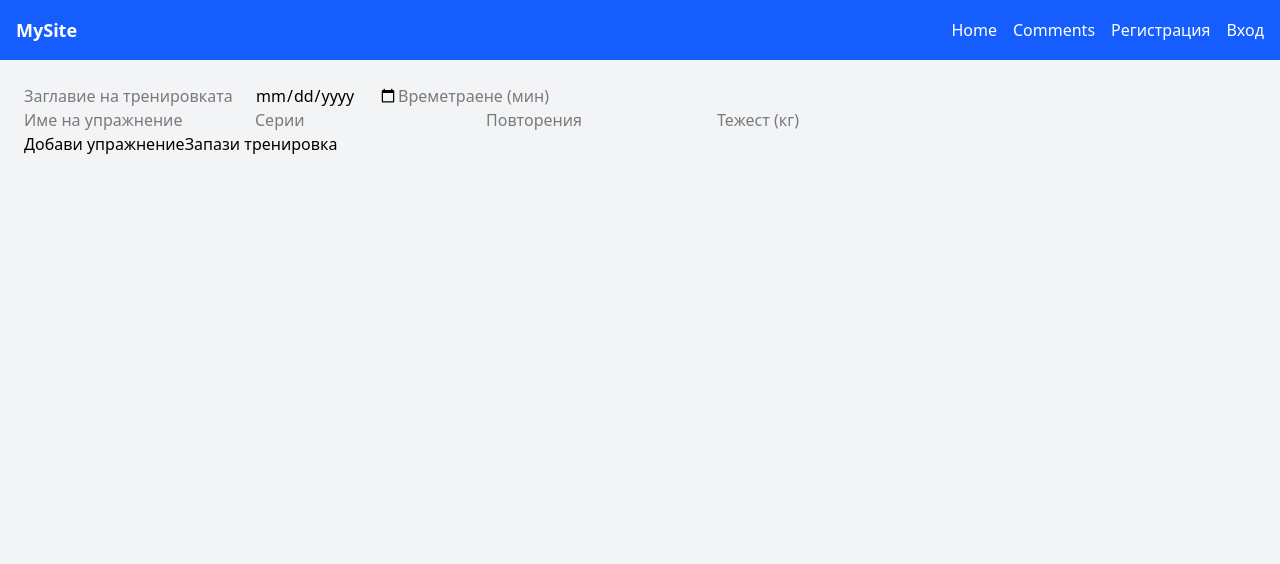
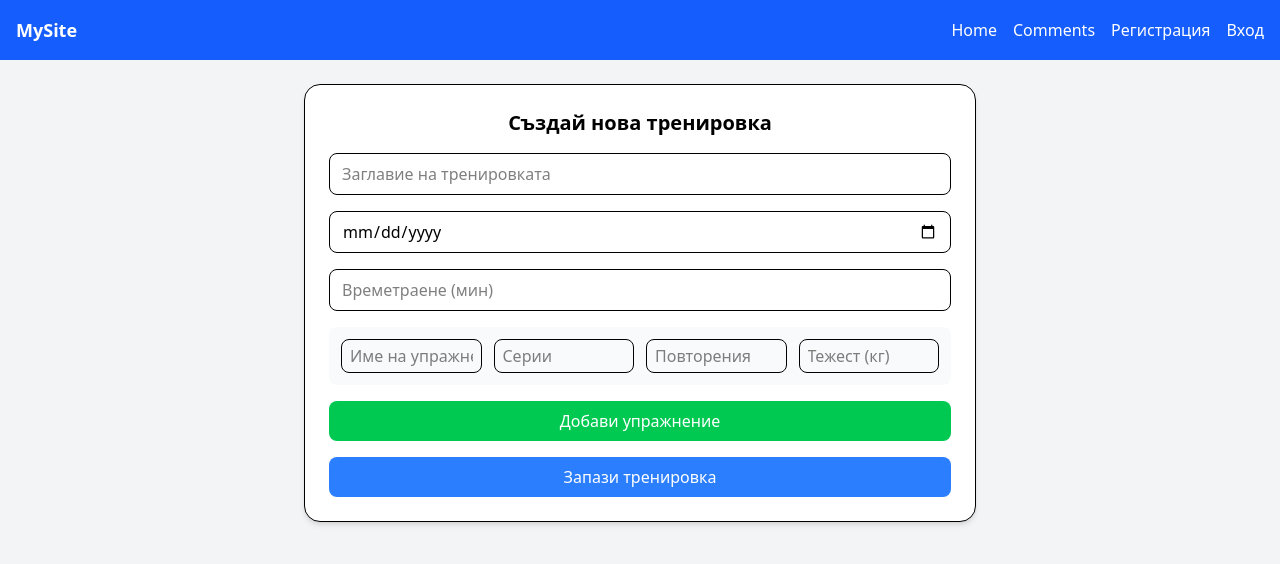
Before and after one commit to stefanRachev/fitlog-bg, a React (Vite) app: page /new-workout in a window 1280 px wide. Shown: the top 564 px of the page. Built offline with nearby package versions, Linux system fonts and the light colour scheme; no server answers.

Commit message:
refactor: NewWorkout page and feat styles

```diff
--- a/src/pages/NewWorkout.jsx
+++ b/src/pages/NewWorkout.jsx
@@ -20,40 +20,61 @@ function NewWorkout() {
 
   const handleSubmit = (e) => {
     e.preventDefault();
-    // Тук логика за запис във Firebase
-    console.log({ title, date, duration, exercises });
+    const workout = { title, date, duration, exercises };
+    console.log("Записана тренировка:", workout);
+
+
+
+    setTitle("");
+    setDate("");
+    setDuration("");
+    setExercises([{ name: "", sets: "", reps: "", weight: "" }]);
   };
 
   return (
-    <form onSubmit={handleSubmit}>
+    <form
+      onSubmit={handleSubmit}
+      className="w-full max-w-2xl mx-auto flex flex-col gap-4 p-4 md:p-6 border rounded-2xl bg-white shadow-md"
+    >
+      <h2 className="text-xl font-bold text-center">Създай нова тренировка</h2>
+
       <input
         type="text"
         placeholder="Заглавие на тренировката"
         value={title}
         onChange={(e) => setTitle(e.target.value)}
         required
+        className="border rounded-lg px-3 py-2 focus:outline-none focus:ring-2 focus:ring-blue-500"
       />
+
       <input
         type="date"
         value={date}
         onChange={(e) => setDate(e.target.value)}
         required
+        className="border rounded-lg px-3 py-2"
       />
+
       <input
         type="number"
         placeholder="Времетраене (мин)"
         value={duration}
         onChange={(e) => setDuration(e.target.value)}
+        className="border rounded-lg px-3 py-2"
       />
 
       {exercises.map((ex, i) => (
-        <div key={i}>
+        <div
+          key={i}
+          className="grid grid-cols-2 md:grid-cols-4 gap-3 bg-gray-50 p-3 rounded-lg"
+        >
           <input
             type="text"
             placeholder="Име на упражнение"
             value={ex.name}
             onChange={(e) => handleExerciseChange(i, "name", e.target.value)}
             required
+            className="border rounded-lg px-2 py-1"
           />
           <input
             type="number"
@@ -61,6 +82,7 @@ function NewWorkout() {
             value={ex.sets}
             onChange={(e) => handleExerciseChange(i, "sets", e.target.value)}
             required
+            className="border rounded-lg px-2 py-1"
           />
           <input
             type="number"
@@ -68,20 +90,32 @@ function NewWorkout() {
             value={ex.reps}
             onChange={(e) => handleExerciseChange(i, "reps", e.target.value)}
             required
+            className="border rounded-lg px-2 py-1"
           />
           <input
             type="number"
             placeholder="Тежест (кг)"
             value={ex.weight}
             onChange={(e) => handleExerciseChange(i, "weight", e.target.value)}
+            className="border rounded-lg px-2 py-1"
           />
         </div>
       ))}
 
-      <button type="button" onClick={addExercise}>
+      <button
+        type="button"
+        onClick={addExercise}
+        className="bg-green-500 text-white px-4 py-2 rounded-lg hover:bg-green-600 transition"
+      >
         Добави упражнение
       </button>
-      <button type="submit">Запази тренировка</button>
+
+      <button
+        type="submit"
+        className="bg-blue-500 text-white px-4 py-2 rounded-lg hover:bg-blue-600 transition"
+      >
+        Запази тренировка
+      </button>
     </form>
   );
 }
```
